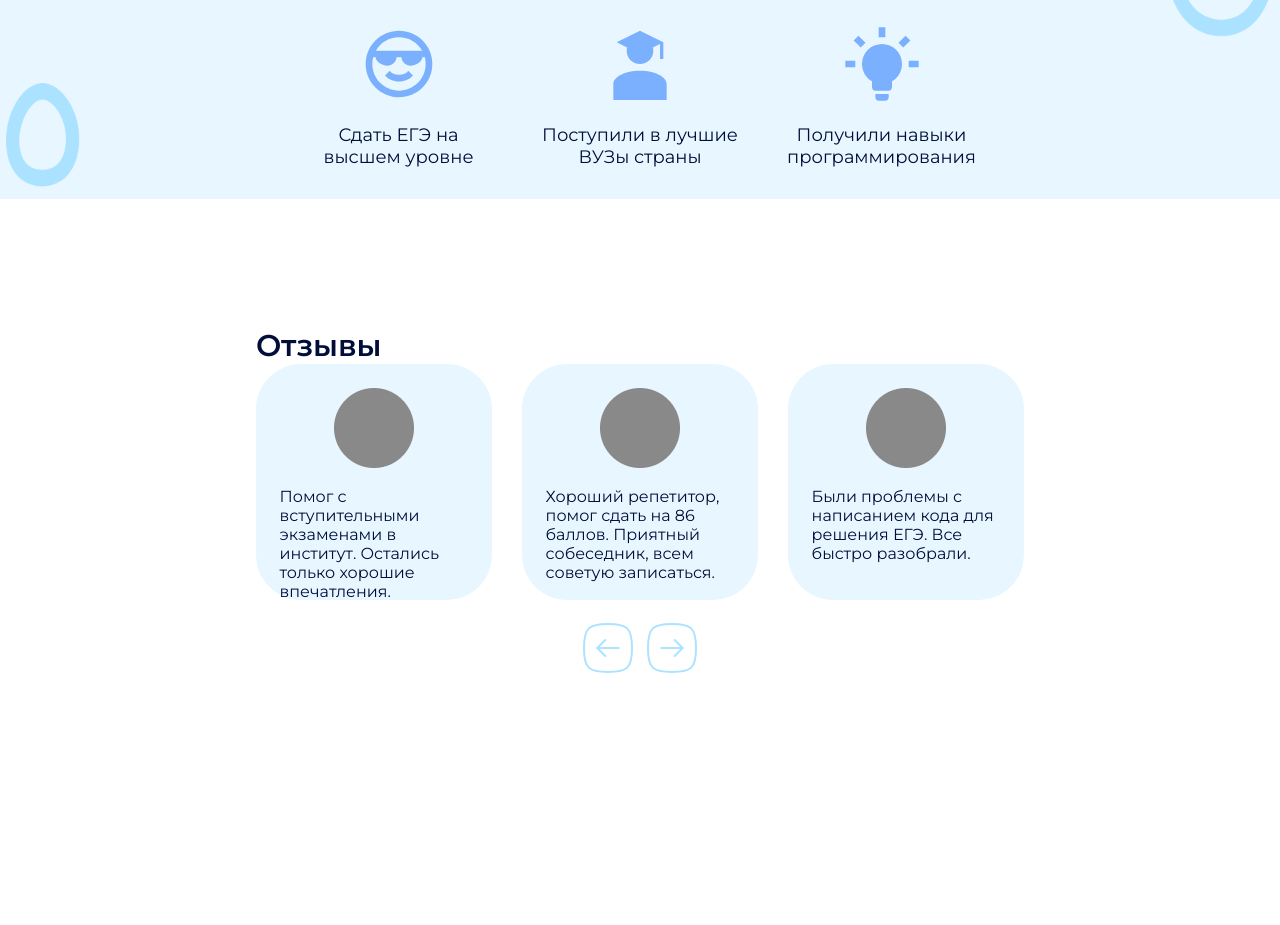
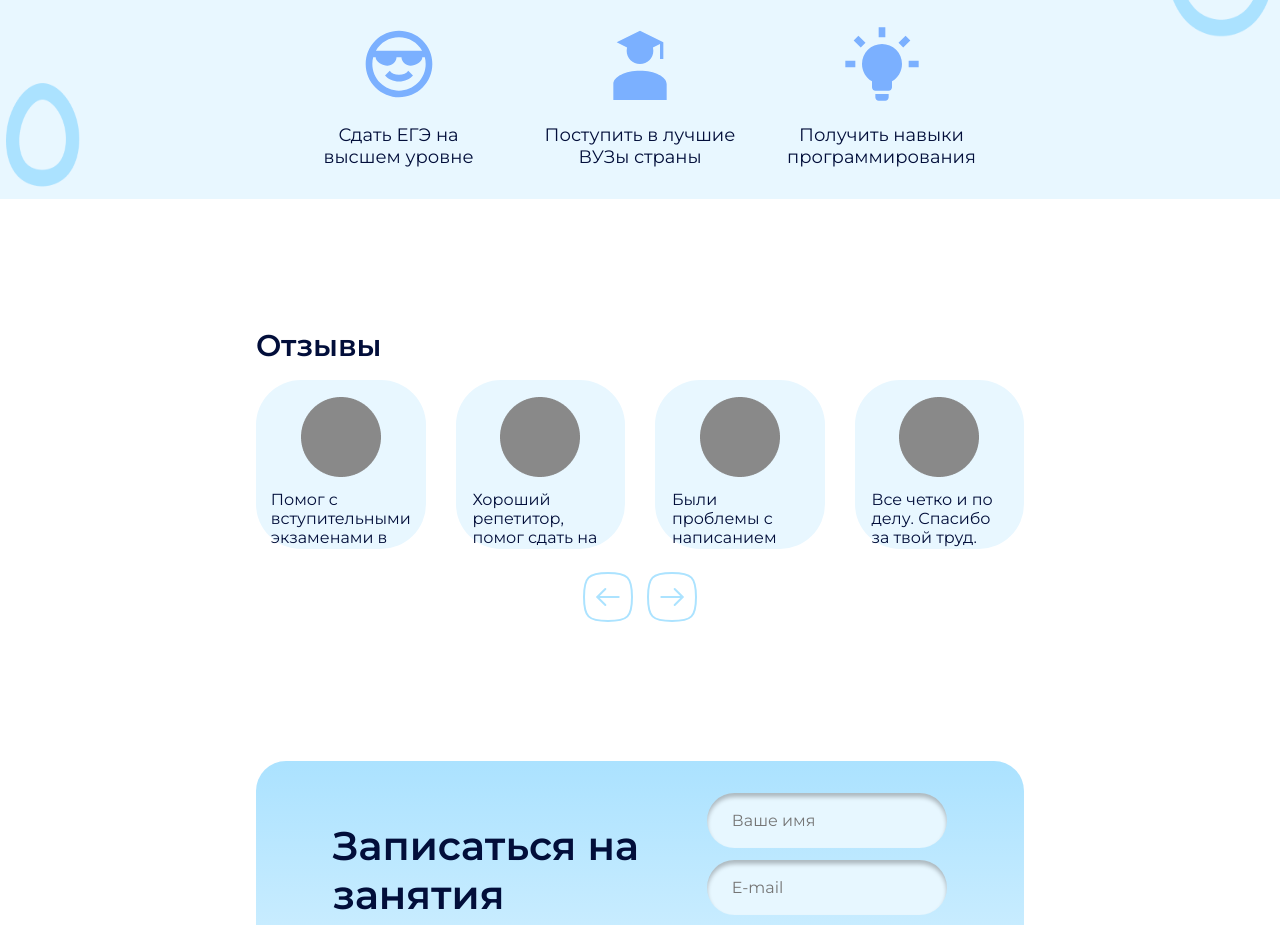
Before and after one commit to Archipipe/aboutMe, a Vue app: page / in a window 1280 px wide. Shown: the part 1860-2785 px from the top of the page. Built offline with nearby package versions, Linux system fonts and the light colour scheme; a web font is replaced by a local one.

Commit message:
Contact is made!

```diff
--- a/package.json
+++ b/package.json
@@ -7,8 +7,12 @@
     "build": "vue-cli-service build"
   },
   "dependencies": {
+    "@emailjs/browser": "^3.11.0",
     "@types/file-loader": "^5.0.1",
+    "@vuelidate/core": "^2.0.2",
+    "@vuelidate/validators": "^2.0.2",
     "core-js": "^3.8.3",
+    "emailjs-com": "^3.2.0",
     "swiper": "^9.3.2",
     "vue": "^3.2.13"
   },
--- a/src/App.vue
+++ b/src/App.vue
@@ -1,5 +1,5 @@
 <template>
-  <ContactNavBar /><MainProfile /><Introduction /><Whyme /><Advantages /><Review />
+  <ContactNavBar /><MainProfile /><Introduction /><Whyme /><Advantages /><Review /><SignUp />
 </template>
 
 <script lang="ts">
@@ -11,6 +11,7 @@ import Introduction from "./components/Introduction.vue";
 import Whyme from "./components/Whyme.vue";
 import Advantages from "./components/Advantages.vue";
 import Review from "./components/Reviews/Review.vue";
+import SignUp from "./components/SignUp/Signup.vue";
 
 export default defineComponent({
   name: "App",
@@ -22,6 +23,7 @@ export default defineComponent({
     TestComponent,
     Advantages,
     Review,
+    SignUp,
   },
 });
 </script>
@@ -37,12 +39,10 @@ export default defineComponent({
   padding: 0;
 }
 
-body {
-  font-family: "Montserrat", sans-serif;
-  color: $font_default;
-}
-
-button {
+body,
+button,
+input,
+textarea {
   font-family: "Montserrat", sans-serif;
   color: $font_default;
 }
--- a/src/components/Advantages.vue
+++ b/src/components/Advantages.vue
@@ -8,11 +8,11 @@
       </div>
       <div>
         <img :src="grad" />
-        <span>Поступили в лучшие ВУЗы страны</span>
+        <span>Поступить в лучшие ВУЗы страны</span>
       </div>
       <div>
         <img :src="bulb" />
-        <span>Получили навыки программирования</span>
+        <span>Получить навыки программирования</span>
       </div>
     </div>
   </div>
--- a/src/components/Reviews/Carousel.vue
+++ b/src/components/Reviews/Carousel.vue
@@ -3,11 +3,11 @@
     @swiper="onSwiper"
     :modules="modules"
     :loop="true"
-    :slidesPerView="3"
+    :slidesPerView="4"
     :spaceBetween="30"
     class="mySwiper"
   >
-    <swiper-slide v-for="(slide, idx) in SlideArray"
+    <swiper-slide class="slideElement" v-for="(slide, idx) in SlideArray"
       ><Slide :title="slide.title" :image="slide.image" :key="idx"
     /></swiper-slide>
   </swiper>
--- a/src/components/Reviews/CarouselSlide.vue
+++ b/src/components/Reviews/CarouselSlide.vue
@@ -27,7 +27,6 @@ export default defineComponent({
 .Slide {
   transition: transform 0.5s ease;
   position: relative;
-  min-width: 21.25%;
   border-radius: 45px;
   background-color: $main_color;
   &::after {
--- a/src/components/Reviews/Review.vue
+++ b/src/components/Reviews/Review.vue
@@ -58,6 +58,12 @@ export default defineComponent({
         title: "Я буквально отсосал этому человеку, советую",
         image: Image,
       },
+
+      {
+        title:
+          "Сперма на вкус как яичный белок Кто бы что ни говорил, а в анал — это ок Пусть так, пусть для вас это пустяк Когда я вижу мужика — у меня стояк",
+        image: Image,
+      },
     ]);
     return { Image, Slides };
   },
@@ -70,15 +76,18 @@ export default defineComponent({
   display: flex;
   flex-direction: column;
   justify-content: center;
-  margin-bottom: 20%;
+  margin-bottom: 10%;
   user-select: none;
   & > h2 {
     font-weight: 600;
     font-size: 30px;
+    margin-bottom: 2%;
   }
 }
 
 .carousel {
+  width: 100%;
+  align-self: center;
   overflow: hidden;
 }
 </style>
--- /dev/null
+++ b/src/components/SignUp/Signup.vue
@@ -0,0 +1,234 @@
+<template>
+  <div class="Signup">
+    <div class="inner">
+      <div>
+        <div>
+          <h2>Записаться на занятия</h2>
+          <span
+            >Оставь заявку, чтобы обсудить первый урок и узнать твой уровень
+            знаний</span
+          >
+        </div>
+        <div>
+          <span>8-800-555-35-35</span>
+          <nav>
+            <vkIcon />
+            <telegramIcon />
+            <skypeIcon />
+          </nav>
+        </div>
+      </div>
+      <div>
+        <form ref="form" @submit.prevent="sendEmail">
+          <input
+            type="text"
+            placeholder="Ваше имя"
+            name="user_name"
+            v-model="formData.name"
+          />
+          <span
+            v-show="!isSent"
+            v-for="error in v$.name.$errors"
+            :key="error.$uid"
+            class="text-red-500"
+          >
+            Необходимо ввести ваше имя
+          </span>
+          <input
+            type="text"
+            placeholder="E-mail"
+            name="user_email"
+            v-model="formData.email"
+          />
+          <span
+            v-show="!isSent"
+            v-for="error in v$.email.$errors"
+            :key="error.$uid"
+            class="text-red-500"
+          >
+            Необходимо ввести вашу почту
+          </span>
+          <textarea
+            type="text"
+            placeholder="Немного о себе"
+            name="message"
+            v-model="formData.message"
+          />
+          <span
+            v-show="!isSent"
+            v-for="error in v$.message.$errors"
+            :key="error.$uid"
+            class="text-red-500"
+          >
+            Необходимо узнать хоть что-то о вас
+          </span>
+
+          <input type="submit" value="ОСТАВИТЬ ЗАЯВКУ" />
+          <span v-show="isSent" class="good">Письмо отправлено :)</span>
+        </form>
+      </div>
+    </div>
+  </div>
+</template>
+<script setup lang="ts">
+import { ref, reactive, computed } from "vue";
+
+import useVuelidate from "@vuelidate/core";
+import { required, email } from "@vuelidate/validators";
+
+import skypeIcon from "../SocialComponents/skypeIcon.vue";
+import telegramIcon from "../SocialComponents/telegramIcon.vue";
+import vkIcon from "../SocialComponents/vkIcon.vue";
+
+import emailjs from "@emailjs/browser";
+
+const formData = reactive({
+  name: "",
+  email: "",
+  message: "",
+});
+
+const rules = computed(() => {
+  return {
+    name: { required },
+    email: { required, email },
+    message: { required },
+  };
+});
+const v$ = useVuelidate(rules, formData);
+
+const isSent = ref(false);
+const form = ref<HTMLFormElement>();
+const sendEmail = async () => {
+  const result = await v$.value.$validate();
+
+  if (result) {
+    emailjs.sendForm(
+      "service_9xkzlft",
+      "template_i3qvo9q",
+      form.value!,
+      "Wx5VZXyzH8ZhuzBcJ"
+    );
+
+    formData.name = "";
+    formData.email = "";
+    formData.message = "";
+    isSent.value = true;
+  } else {
+    isSent.value = false;
+  }
+};
+</script>
+
+<style scoped lang="scss">
+.Signup {
+  margin: 0 auto;
+  padding: 0 20%;
+  margin-bottom: 10%;
+}
+
+.inner {
+  height: 43vh;
+  display: flex;
+  align-items: center;
+  padding: 0 10%;
+
+  background: linear-gradient(180deg, #abe2ff 0%, #e7f7ff 100%);
+  border-radius: 30px;
+
+  //Буковки
+  & > div:first-of-type {
+    margin-bottom: 2%;
+    margin-right: 5%;
+    align-self: flex-end;
+    width: 100%;
+    height: 80%;
+    display: flex;
+    flex-direction: column;
+    justify-content: space-around;
+    & > div:first-of-type {
+      h2 {
+        font-weight: 600;
+        font-size: 40px;
+        padding-bottom: 20px;
+      }
+      span {
+        display: block;
+        font-size: 16px;
+        width: 75%;
+      }
+    }
+    & > div:last-of-type {
+      span {
+        display: block;
+        font-weight: 500;
+        font-size: 26px;
+        margin-bottom: 3%;
+      }
+      nav {
+        display: flex;
+        gap: 0 3%;
+      }
+    }
+  }
+  // Кнопки
+  & > div:last-of-type {
+    width: 70%;
+    input:not([type="submit"]),
+    textarea {
+      font-size: 16px;
+      resize: none;
+      width: 100%;
+      box-sizing: border-box;
+      display: block;
+      -webkit-box-shadow: 0px 4px 4px 0px rgba(0, 0, 0, 0.25) inset;
+      -moz-box-shadow: 0px 4px 4px 0px rgba(0, 0, 0, 0.25) inset;
+      box-shadow: 0px 4px 4px 0px rgba(0, 0, 0, 0.25) inset;
+      padding: 18px 25px;
+      border-radius: 60px;
+      border: none;
+      background-color: $input_color;
+      outline: none;
+      margin-top: 5%;
+    }
+
+    textarea {
+      border-radius: 30px;
+      height: 100px;
+    }
+
+    input[type="submit"] {
+      margin-top: 5%;
+      width: calc(100% - 20px);
+      font-family: "Montserrat", sans-serif;
+      text-transform: uppercase;
+      font-size: 14px;
+      font-weight: 500;
+      border: none;
+      padding: 14px 10px;
+      cursor: pointer;
+      box-sizing: content-box;
+      background-color: $button_default;
+      border-radius: 60px;
+      transition: background-color 0.15s ease, color 0.15s ease;
+
+      &:hover {
+        background-color: $button_hover;
+        color: white;
+      }
+    }
+
+    span {
+      display: block;
+      text-align: center;
+      font-weight: 500;
+      color: red;
+      transition: all 5s ease;
+    }
+    .good {
+      margin-top: 2%;
+      color: rgb(23, 217, 23);
+    }
+  }
+}
+</style>
--- a/src/components/SocialComponents/telegramIcon.vue
+++ b/src/components/SocialComponents/telegramIcon.vue
@@ -12,7 +12,7 @@
         fill-rule="evenodd"
         clip-rule="evenodd"
         d="M20.7167 14.265C18.7715 15.0742 14.8836 16.7488 9.0532 19.289C8.10644 19.6656 7.61048 20.034 7.56532 20.394C7.48902 21.0028 8.25124 21.2424 9.28918 21.5688C9.43036 21.6132 9.57664 21.6592 9.7266 21.7078C10.7478 22.0398 12.1214 22.4282 12.8355 22.4436C13.4833 22.4576 14.2063 22.1906 15.0044 21.6424C20.4519 17.9652 23.2641 16.1066 23.4405 16.0664C23.5651 16.0382 23.7377 16.0026 23.8547 16.1066C23.9717 16.2106 23.9601 16.4074 23.9477 16.4602C23.8723 16.7822 20.8803 19.5638 19.3319 21.0032C18.8493 21.452 18.5069 21.7702 18.4369 21.843C18.2801 22.0058 18.1203 22.1598 17.9667 22.3078C17.0181 23.2224 16.3065 23.9082 18.0061 25.0282C18.8227 25.5664 19.4763 26.0114 20.1283 26.4554C20.8403 26.9404 21.5505 27.424 22.4695 28.0264C22.7035 28.1798 22.9271 28.3392 23.1449 28.4944C23.9735 29.0852 24.7179 29.616 25.6377 29.5312C26.1721 29.4822 26.7241 28.9796 27.0045 27.4808C27.6671 23.9388 28.9695 16.2642 29.2705 13.1018C29.2969 12.8247 29.2637 12.4701 29.2369 12.3145C29.2103 12.1588 29.1547 11.937 28.9523 11.7728C28.7127 11.5784 28.3427 11.5374 28.1773 11.5402C27.4251 11.5536 26.2709 11.9549 20.7167 14.265Z"
-        fill="#fff"
+        fill="#fffff000"
         stroke="#020E3A"
         stroke-linejoin="round"
       />
@@ -38,6 +38,10 @@ circle {
   transition: stroke 0.3s ease;
 }
 
+path {
+  transition: fill 0.3s ease, stroke 0.3s ease;
+}
+
 a:hover {
   svg {
     fill: #179cde;
@@ -47,6 +51,7 @@ a:hover {
   }
 
   path {
+    fill: #fff;
     stroke: #179cde;
   }
 }
--- a/src/scss/_variables.scss
+++ b/src/scss/_variables.scss
@@ -1,5 +1,6 @@
 $main_color: #e8f7ff;
 $mainBitIntensive_color: #d8f2ff;
+$input_color: #e7f7ff;
 $nav_default: #020e3aba;
 $button_default: #7bb0ff;
 $button_hover: #70a0e9;
```
Also changed, not shown: src/components/SocialComponents/skypeIcon.vue (+2 -1 lines), src/components/SocialComponents/vkIcon.vue (+9 -3 lines), 1 other file (tests, documents, lock files or other folders).
